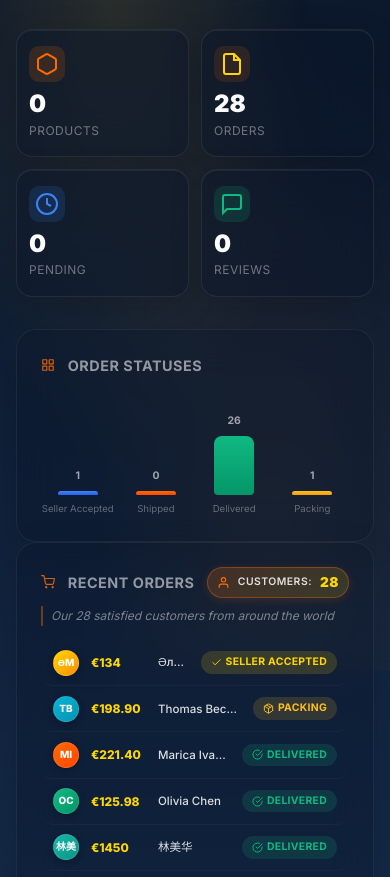
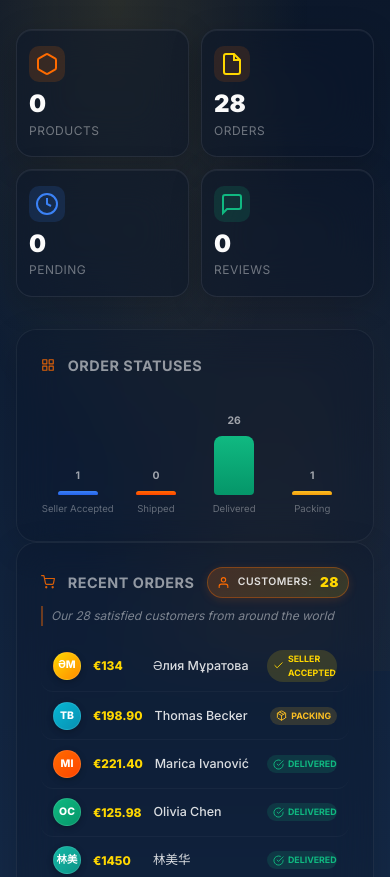
Before and after one commit to SunTrade27/suntrade, a website: page analytics.html in a window 390 px wide. Shown: the part 173-1050 px from the top of the page. Drawn offline with nearby package versions, Linux system fonts and the light colour scheme; no server answers.

Commit message:
fix: mobile Recent Orders - customer names now fully readable
On narrow phones (~360-480px) the previous mobile layout reserved
too much horizontal space for the status badge and amount column,
which clipped long customer names like "Thomas Becker", "Marica
Ivanovic", "Olivia Chen", "Yusuf Demir", "Sofia Volkov" and
"Aleksandr Ivanov" with ellipsis (Mar..., Olivi..., Yus...,
Sofl..., An...). Adjusted two breakpoint rules:

@media (max-width: 480px):
  - .order-amount min-width 55 -> 48px, flex-shrink: 0 so the gold
    amount column never gets squeezed and breaks the row.
  - .order-name flex: 1 1 auto + min-width: 0 + font 0.78rem, lets
    the name consume whatever space is left after the fixed siblings.
  - .order-status shrinks to 11px font + 2px vertical padding +
    max-width: 70px, so DELIVERED still has its color-coded pill
    but does not dominate the row.
  - .order-status .status-ico: 11 -> 10px so the ico stays visible.
  - .order-avatar: 26 -> 28px (still slightly smaller than desktop).

@media (max-width: 360px) (added):
  - .order-status span hidden, padding 3px, icon 13px. Collapses
    the badge to a colored icon dot so the name column gets an
    additional ~80px on ultra-narrow phones.

Status colors (.os-accepted / .os-delivered / .os-packing /
.os-shipped) and avatar gradients unchanged so the row stays
visually scannable.

Cascading order verified: this 480px block is the last one in the
stylesheet, overriding any earlier .order-* declarations from
prior 480px breakpoint blocks.

```diff
--- a/analytics.html
+++ b/analytics.html
@@ -195,12 +195,31 @@
     font-style: italic; padding-left: 0.5rem; border-left: 2px solid rgba(255,107,0,0.4);
   }
   @media (max-width: 480px) {
-    .order-amount { min-width: 55px; font-size: 0.75rem; }
-    .order-name { font-size: 0.72rem; }
+    /* Tighten the row so customer names stay fully readable on phones.
+       Summary accounting: avatar 26 + gap 12 + amount 48 + gap 12 +
+       name flex (the rest) + gap 12 + status ~64 + padding 12+12 =
+       about 200px reserved; the remaining ~160px goes to the name on a
+       360px-wide viewport so "Thomas Becker" or "林美华" fits. */
+    .order-amount { min-width: 48px; font-size: 0.75rem; flex-shrink: 0; }
+    .order-name { font-size: 0.78rem; flex: 1 1 auto; min-width: 0; }
     .order-date { display: none; }
-    .order-avatar { width: 26px; height: 26px; font-size: 0.62rem; }
+    .order-avatar { width: 28px; height: 28px; font-size: 0.65rem; flex-shrink: 0; }
+    .order-status {
+      padding: 2px 6px; font-size: 0.55rem; letter-spacing: 0;
+      gap: 2px; flex-shrink: 0; max-width: 70px;
+      text-overflow: ellipsis; overflow: hidden;
+    }
+    .order-status .status-ico { width: 10px; height: 10px; }
     .customers-counter { font-size: 0.65rem; padding: 4px 9px; }
     .customers-counter strong { font-size: 0.85rem; }
+  }
+  @media (max-width: 360px) {
+    /* Ultra-narrow phones: status text collapses to the icon alone.
+       Keep the tinted background so the color-coded icon dot stays
+       readable. */
+    .order-status span { display: none; }
+    .order-status { padding: 3px; gap: 0; }
+    .order-status .status-ico { width: 13px; height: 13px; stroke-width: 2.4; }
   }
 
   .loading-shimmer {
```
